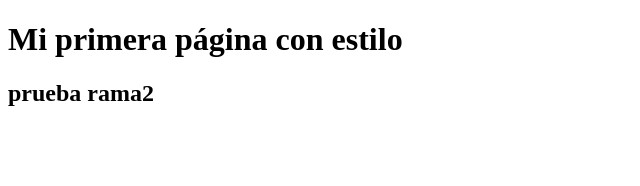
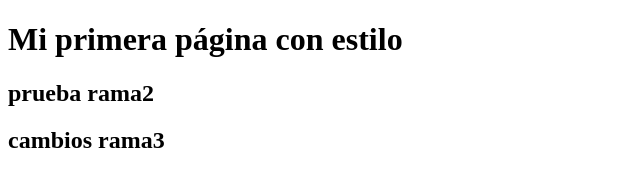
Before and after one commit to noemarco7/Entrega_Pract1_GIT, a plain HTML site: page index.html in a window 1280 px wide. Shown: the whole page, without its empty margins (0-640 px from the left). Drawn offline with Linux system fonts and the light colour scheme.

Commit message:
cambios rama3

```diff
--- a/index.html
+++ b/index.html
@@ -14,5 +14,8 @@
 
         <h2>prueba rama2</h2>
 
+
+        <h2>cambios rama3</h2>
+
     </body>
 </html>
```
